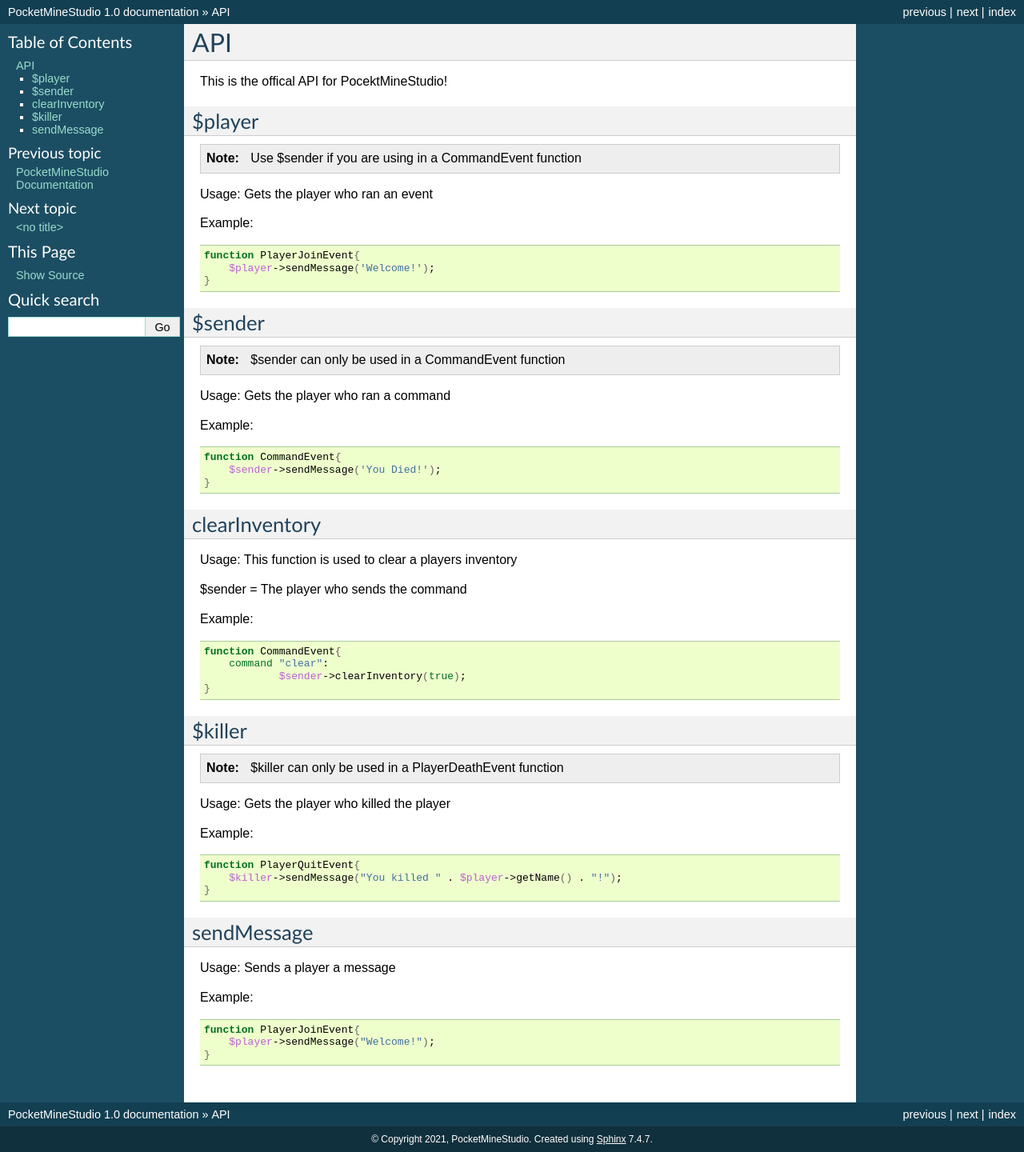
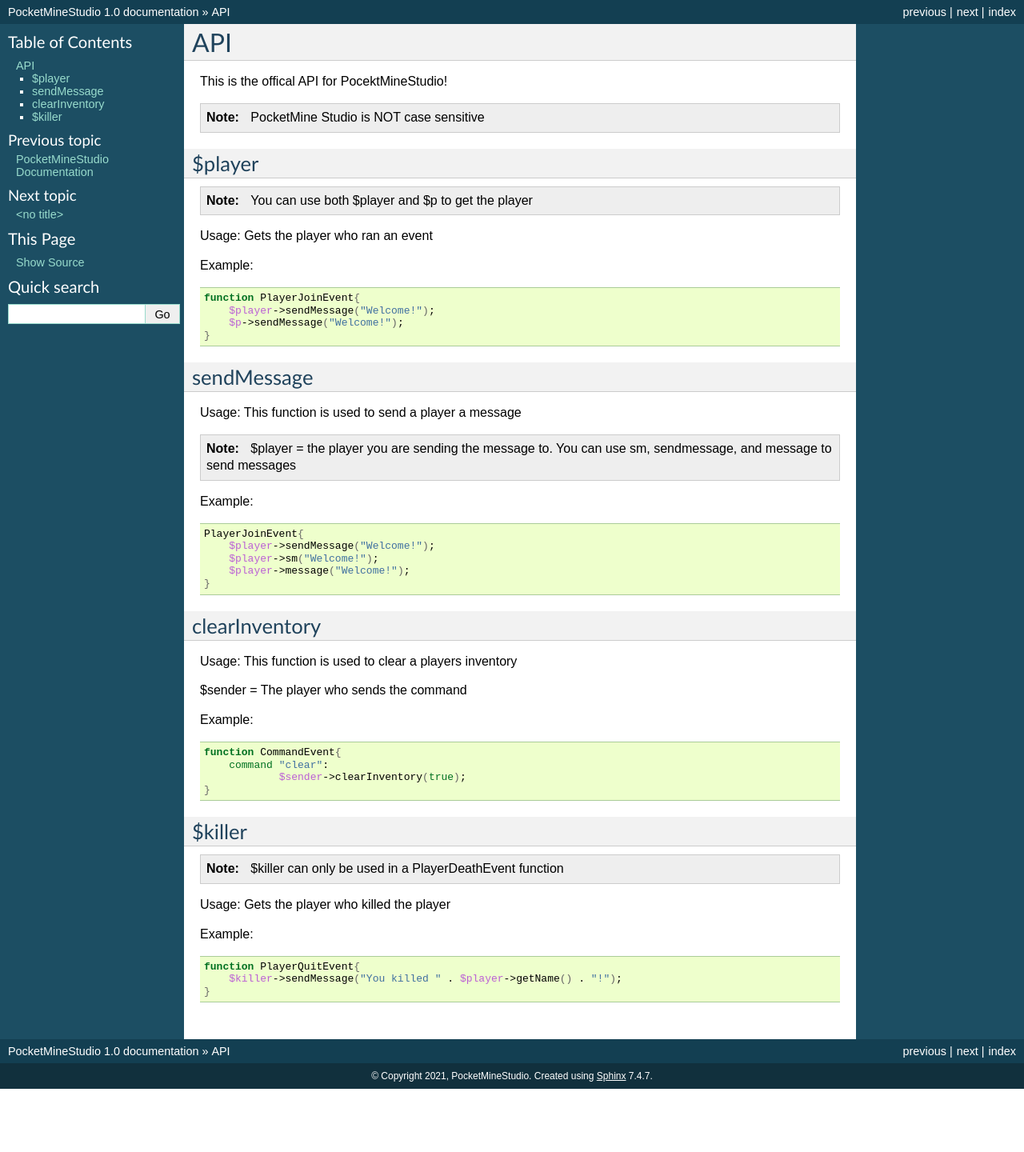
Before and after one commit to ElectroGamesDev/PocketMineStudioDocs, a Sphinx documentation site: the page built from docs/api.rst, in a window 1280 px wide. Shown: the whole page at 80% size. Built offline with Sphinx 7.4.7, drawn with Linux system fonts in a browser that asks for light colours; after the commit the page ends 1361 px from its top, so only the background shows below that.

Commit message:
Update api.rst

```diff
--- a/docs/api.rst
+++ b/docs/api.rst
@@ -2,13 +2,17 @@
 ========
 
 This is the offical API for PocektMineStudio!
+
+.. note::
+
+    PocketMine Studio is NOT case sensitive
 
 $player
 --------
 
 .. note::
 
-    Use $sender if you are using in a CommandEvent function
+    You can use both $player and $p to get the player
 
 Usage: Gets the player who ran an event
 
@@ -17,25 +21,27 @@
 .. code-block:: sh
 
   function PlayerJoinEvent{
-      $player->sendMessage('Welcome!');
+      $player->sendMessage("Welcome!");
+      $p->sendMessage("Welcome!");
   }
 
+sendMessage
+----------
 
-$sender
-------------
+Usage: This function is used to send a player a message
 
 .. note::
 
-    $sender can only be used in a CommandEvent function
-
-Usage: Gets the player who ran a command
+    $player = the player you are sending the message to. You can use sm, sendmessage, and message to send messages
 
 Example:
 
 .. code-block:: sh
 
-  function CommandEvent{
-      $sender->sendMessage('You Died!');
+  PlayerJoinEvent{
+      $player->sendMessage("Welcome!");
+      $player->sm("Welcome!");
+      $player->message("Welcome!");
   }
 
 clearInventory
@@ -70,16 +76,3 @@
   function PlayerQuitEvent{
       $killer->sendMessage("You killed " . $player->getName() . "!");
   }
-
-sendMessage
--------
-
-Usage: Sends a player a message
-
-Example:
-
-.. code-block:: sh
-
-  function PlayerJoinEvent{
-      $player->sendMessage("Welcome!");
-  }
```
